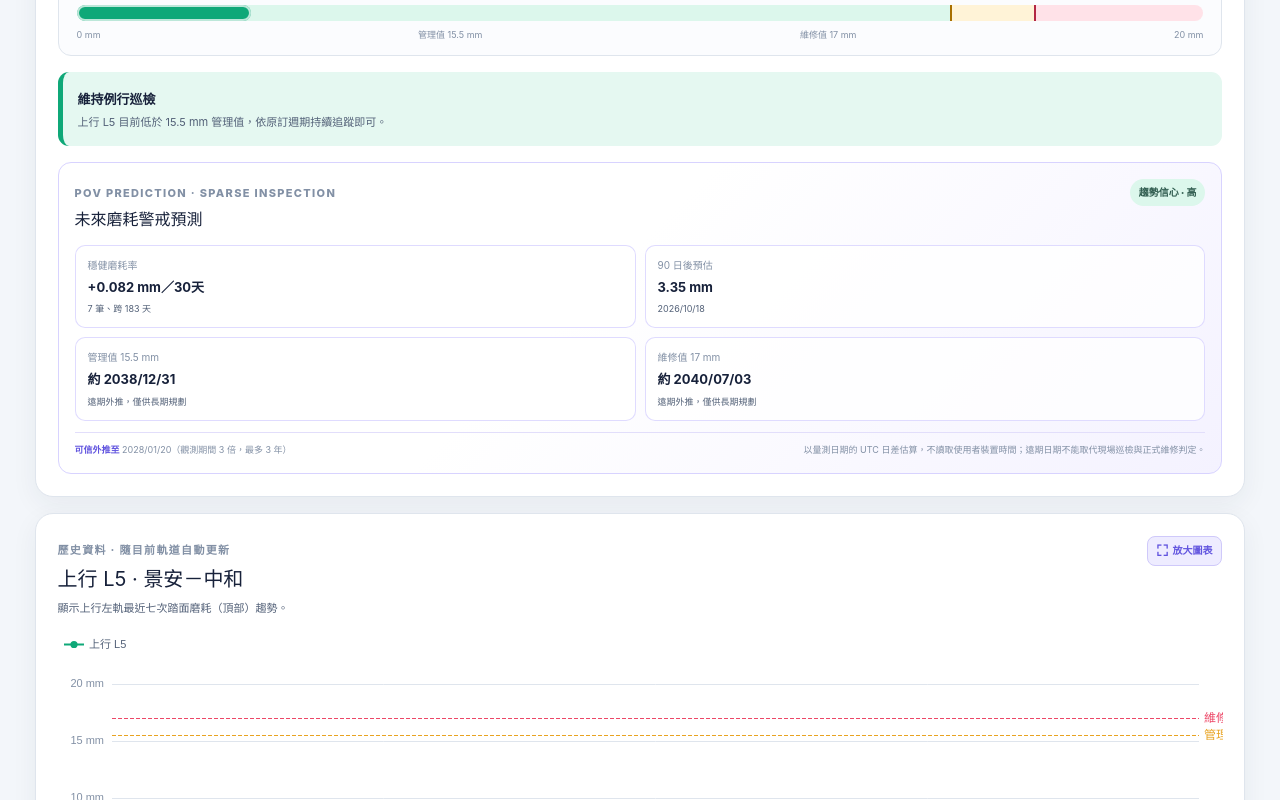
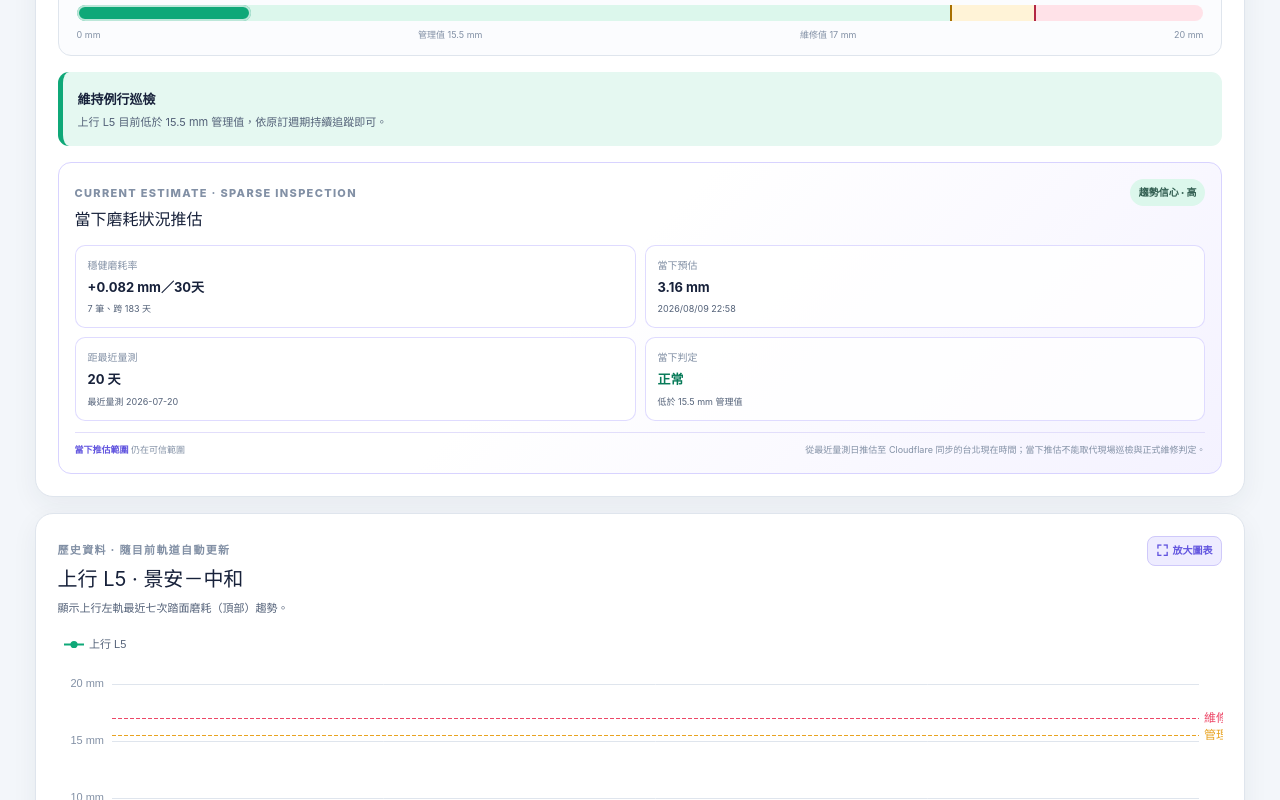
Before and after one commit to forever01260407/MRT, a Next.js app: page /wear in a window 1280 px wide. Shown: the part 1472-2272 px from the top of the page. Built offline with nearby package versions, Linux system fonts and the light colour scheme.

Commit message:
Show current Taipei wear estimate

```diff
--- a/app/globals.css
+++ b/app/globals.css
@@ -1411,6 +1411,9 @@ button:focus-visible {
 .wear-prediction-grid > div { min-width: 0; padding: 12px; display: grid; gap: 5px; border: 1px solid rgba(216, 211, 255, .82); border-radius: 10px; background: rgba(255, 255, 255, .78); }
 .wear-prediction-grid span { color: var(--muted); font-size: 10px; }
 .wear-prediction-grid strong { color: var(--ink); font-size: 13px; overflow-wrap: anywhere; }
+.wear-prediction-current-status.normal { color: #087b59; }
+.wear-prediction-current-status.warning { color: #9c6400; }
+.wear-prediction-current-status.critical { color: #b32643; }
 .wear-prediction-grid small { color: var(--ink-soft); font-size: 9px; line-height: 1.45; }
 .wear-prediction-card > footer { margin-top: 11px; padding-top: 10px; display: flex; align-items: flex-start; justify-content: space-between; gap: 16px; border-top: 1px solid #e2defb; color: var(--muted); font-size: 9px; line-height: 1.55; }
 .wear-prediction-card > footer span { white-space: nowrap; }
--- a/app/lib/wearPrediction.ts
+++ b/app/lib/wearPrediction.ts
@@ -23,14 +23,18 @@ export type WearPrediction = {
   latestWear: number;
   ratePerDay: number;
   ratePer30Days: number;
-  projected90DayDate: string;
-  projected90DayWear: number;
   confidence: WearPredictionConfidence;
   resetDetected: boolean;
   reliableHorizonDays: number;
   reliableThroughDate: string;
   management: WearThresholdPrediction;
   maintenance: WearThresholdPrediction;
+};
+
+export type WearCurrentProjection = {
+  elapsedDays: number;
+  wear: number;
+  withinReliableHorizon: boolean;
 };
 
 type NormalizedSample = WearPredictionSample & { timestamp: number };
@@ -53,6 +57,29 @@ function formatDateOnly(timestamp: number) {
 
 function addDays(timestamp: number, days: number) {
   return timestamp + days * DAY_IN_MS;
+}
+
+/**
+ * Projects wear from the latest date-only inspection to an exact current
+ * instant. The latest inspection is anchored to local midnight in the chosen
+ * fixed-offset timezone; Taipei uses +480 minutes and has no daylight saving.
+ */
+export function projectWearAtTime(
+  prediction: WearPrediction,
+  currentEpochMs: number,
+  timezoneOffsetMinutes = 480,
+): WearCurrentProjection {
+  const latestCalendarDate = parseDateOnly(prediction.latestDate);
+  if (latestCalendarDate === null || !Number.isFinite(currentEpochMs)) {
+    throw new Error("A valid current timestamp is required.");
+  }
+  const latestLocalMidnightEpochMs = latestCalendarDate - timezoneOffsetMinutes * 60_000;
+  const elapsedDays = Math.max(0, (currentEpochMs - latestLocalMidnightEpochMs) / DAY_IN_MS);
+  return {
+    elapsedDays,
+    wear: prediction.latestWear + prediction.ratePerDay * elapsedDays,
+    withinReliableHorizon: elapsedDays <= prediction.reliableHorizonDays,
+  };
 }
 
 function median(values: number[]) {
@@ -132,8 +159,6 @@ export function predictWearTrend(
         ? "medium"
         : "low";
   const reliableHorizonDays = Math.min(1_095, Math.max(180, Math.round(observationSpanDays * 3)));
-  const projected90DayDate = formatDateOnly(addDays(latest.timestamp, 90));
-
   return {
     method: "theil-sen-daily",
     sampleCount: usable.length,
@@ -142,8 +167,6 @@ export function predictWearTrend(
     latestWear: latest.wear,
     ratePerDay,
     ratePer30Days: ratePerDay * 30,
-    projected90DayDate,
-    projected90DayWear: latest.wear + ratePerDay * 90,
     confidence,
     resetDetected: resetIndex > 0,
     reliableHorizonDays,
--- a/app/wear/page.tsx
+++ b/app/wear/page.tsx
@@ -2,8 +2,8 @@
 
 import { useEffect, useMemo, useRef, useState } from "react";
 import type { CSSProperties, PointerEvent as ReactPointerEvent, WheelEvent as ReactWheelEvent } from "react";
-import { predictWearTrend } from "../lib/wearPrediction";
-import type { WearPredictionConfidence, WearThresholdPrediction } from "../lib/wearPrediction";
+import { predictWearTrend, projectWearAtTime } from "../lib/wearPrediction";
+import type { WearPredictionConfidence } from "../lib/wearPrediction";
 
 type RailStatus = "normal" | "warning" | "critical";
 type RailSide = "left" | "right";
@@ -11,6 +11,7 @@ type Direction = "up" | "down";
 type DirectionFilter = "all" | Direction;
 export type WearMode = "tread" | "side";
 type LabelSide = "right" | "top" | "bottom" | "upper-left" | "upper-right" | "lower-left" | "lower-right";
+type ClockSyncState = "syncing" | "cloudflare" | "fallback";
 
 type Station = { id: string; name: string };
 type WearHistoryPoint = {
@@ -153,21 +154,18 @@ const predictionConfidenceText: Record<WearPredictionConfidence, string> = {
   medium: "中",
   high: "高",
 };
+const taipeiDateTimeFormatter = new Intl.DateTimeFormat("zh-TW", {
+  timeZone: "Asia/Taipei",
+  year: "numeric",
+  month: "2-digit",
+  day: "2-digit",
+  hour: "2-digit",
+  minute: "2-digit",
+  hourCycle: "h23",
+});
 
-function displayPredictionDate(date: string | null) {
-  return date?.replaceAll("-", "/") ?? "—";
-}
-
-function thresholdPredictionLabel(prediction: WearThresholdPrediction) {
-  if (prediction.state === "already-reached") return "最新量測已達";
-  if (prediction.state === "not-predictable") return "暫無上升趨勢";
-  return `約 ${displayPredictionDate(prediction.date)}`;
-}
-
-function thresholdPredictionHint(prediction: WearThresholdPrediction) {
-  if (prediction.state === "already-reached") return "應依現行規範處理";
-  if (prediction.state === "not-predictable") return "需等待更多有效量測";
-  return prediction.state === "within-horizon" ? "落在模型可信範圍" : "遠期外推，僅供長期規劃";
+function formatTaipeiDateTime(epochMs: number) {
+  return taipeiDateTimeFormatter.format(new Date(epochMs));
 }
 
 function wearStatus(wear: number, mode: WearMode): RailStatus {
@@ -367,6 +365,7 @@ export default function WearOverviewPage({ mode = "tread" }: { mode?: WearMode }
   const expandedMapRef = useRef<HTMLDivElement>(null);
   const workspaceRef = useRef<HTMLElement>(null);
   const dragRef = useRef({ pointerId: -1, startX: 0, startY: 0, originX: 0, originY: 0 });
+  const clockBaselineRef = useRef<{ serverEpochMs: number; performanceMs: number } | null>(null);
   const [mapSize, setMapSize] = useState({ width: 1200, height: 700 });
   const [expandedMapSize, setExpandedMapSize] = useState({ width: 1500, height: 760 });
   const [selectedDirection, setSelectedDirection] = useState<Direction>("up");
@@ -377,9 +376,53 @@ export default function WearOverviewPage({ mode = "tread" }: { mode?: WearMode }
   const [isChartExpanded, setIsChartExpanded] = useState(false);
   const [isDragging, setIsDragging] = useState(false);
   const [mapViewport, setMapViewport] = useState({ x: 0, y: 0, scale: 1 });
+  const [currentEpochMs, setCurrentEpochMs] = useState<number | null>(null);
+  const [clockSyncState, setClockSyncState] = useState<ClockSyncState>("syncing");
   const config = wearModeConfig[mode];
   const monitorPoints = mode === "side" ? [...sideUpMonitorPoints, ...sideDownMonitorPoints] : [...treadUpMonitorPoints, ...treadDownMonitorPoints];
   const getWearStatus = (wear: number) => wearStatus(wear, mode);
+
+  useEffect(() => {
+    let disposed = false;
+    const updateClock = () => {
+      const baseline = clockBaselineRef.current;
+      if (!disposed && baseline) setCurrentEpochMs(baseline.serverEpochMs + performance.now() - baseline.performanceMs);
+    };
+    const synchronizeClock = async () => {
+      const requestStartedAt = performance.now();
+      try {
+        const response = await fetch("/api/time", { cache: "no-store" });
+        if (!response.ok) throw new Error("time sync failed");
+        const payload = await response.json() as { now?: string };
+        const serverEpochMs = Date.parse(payload.now ?? "");
+        if (!Number.isFinite(serverEpochMs)) throw new Error("invalid server time");
+        const receivedAt = performance.now();
+        clockBaselineRef.current = {
+          serverEpochMs: serverEpochMs + (receivedAt - requestStartedAt) / 2,
+          performanceMs: receivedAt,
+        };
+        if (!disposed) setClockSyncState("cloudflare");
+      } catch {
+        const performanceMs = performance.now();
+        clockBaselineRef.current = { serverEpochMs: Date.now(), performanceMs };
+        if (!disposed) setClockSyncState("fallback");
+      }
+      updateClock();
+    };
+    const handleVisibilityChange = () => {
+      if (document.visibilityState === "visible") void synchronizeClock();
+    };
+    void synchronizeClock();
+    const tickTimer = window.setInterval(updateClock, 30_000);
+    const syncTimer = window.setInterval(() => void synchronizeClock(), 300_000);
+    document.addEventListener("visibilitychange", handleVisibilityChange);
+    return () => {
+      disposed = true;
+      window.clearInterval(tickTimer);
+      window.clearInterval(syncTimer);
+      document.removeEventListener("visibilitychange", handleVisibilityChange);
+    };
+  }, []);
 
   useEffect(() => {
     const element = mapRef.current;
@@ -430,6 +473,11 @@ export default function WearOverviewPage({ mode = "tread" }: { mode?: WearMode }
   const selectedDisplayCode = `${directionText[selectedPoint.direction]} ${selectedCode}`;
   const selectedStatus = getWearStatus(selectedReading.wear);
   const selectedPrediction = predictWearTrend(selectedReading.history, config.warning, config.critical);
+  const currentProjection = currentEpochMs === null ? null : projectWearAtTime(selectedPrediction, currentEpochMs);
+  const currentEstimatedWear = currentProjection?.wear ?? selectedReading.wear;
+  const currentEstimatedStatus = getWearStatus(currentEstimatedWear);
+  const currentTaipeiTime = currentEpochMs === null ? "時間同步中…" : formatTaipeiDateTime(currentEpochMs);
+  const clockSourceText = clockSyncState === "cloudflare" ? "Cloudflare 時間同步" : clockSyncState === "fallback" ? "裝置時間備援" : "正在向 Cloudflare 同步";
   const allRails = monitorPoints.flatMap((point) => [point.readings.left, point.readings.right]);
   const criticalCount = allRails.filter((reading) => getWearStatus(reading.wear) === "critical").length;
   const warningCount = allRails.filter((reading) => getWearStatus(reading.wear) === "warning").length;
@@ -632,7 +680,7 @@ export default function WearOverviewPage({ mode = "tread" }: { mode?: WearMode }
             <h2>{config.title}</h2>
             <p>保留上行15個監測點，新增下行16個監測點；每個監測點皆分成左軌與右軌。</p>
           </div>
-          <div className="updated-at wear-updated-at"><span>資料時間</span><strong>2026-07-24 16:30</strong><small>Asia/Taipei · 非即時監測</small></div>
+          <div className="updated-at wear-updated-at"><span>資料時間</span><strong>{currentTaipeiTime}</strong><small>Asia/Taipei · {clockSourceText}</small></div>
         </div>
 
         <section className="summary-grid wear-summary-grid" aria-label={`${config.title}摘要`}>
@@ -722,20 +770,20 @@ export default function WearOverviewPage({ mode = "tread" }: { mode?: WearMode }
             </aside>
 
             {mode === "tread" && (
-              <section className={`wear-prediction-card confidence-${selectedPrediction.confidence}`} aria-label={`${selectedDisplayCode}未來磨耗警戒預測`}>
+              <section className={`wear-prediction-card confidence-${selectedPrediction.confidence}`} aria-label={`${selectedDisplayCode}當下磨耗狀況推估`}>
                 <header>
-                  <div><span className="panel-kicker">POV PREDICTION · SPARSE INSPECTION</span><h4>未來磨耗警戒預測</h4></div>
+                  <div><span className="panel-kicker">CURRENT ESTIMATE · SPARSE INSPECTION</span><h4>當下磨耗狀況推估</h4></div>
                   <span className="wear-prediction-confidence">趨勢信心 · {predictionConfidenceText[selectedPrediction.confidence]}</span>
                 </header>
                 <div className="wear-prediction-grid">
                   <div><span>穩健磨耗率</span><strong>+{selectedPrediction.ratePer30Days.toFixed(3)} mm／30天</strong><small>{selectedPrediction.sampleCount} 筆、跨 {selectedPrediction.observationSpanDays} 天</small></div>
-                  <div><span>90 日後預估</span><strong>{selectedPrediction.projected90DayWear.toFixed(2)} mm</strong><small>{displayPredictionDate(selectedPrediction.projected90DayDate)}</small></div>
-                  <div><span>管理值 {config.warning} mm</span><strong>{thresholdPredictionLabel(selectedPrediction.management)}</strong><small>{thresholdPredictionHint(selectedPrediction.management)}</small></div>
-                  <div><span>維修值 {config.critical} mm</span><strong>{thresholdPredictionLabel(selectedPrediction.maintenance)}</strong><small>{thresholdPredictionHint(selectedPrediction.maintenance)}</small></div>
+                  <div><span>當下預估</span><strong>{currentProjection ? `${currentEstimatedWear.toFixed(2)} mm` : "同步中…"}</strong><small>{currentTaipeiTime}</small></div>
+                  <div><span>距最近量測</span><strong>{currentProjection ? `${Math.floor(currentProjection.elapsedDays)} 天` : "同步中…"}</strong><small>最近量測 {selectedPrediction.latestDate}</small></div>
+                  <div><span>當下判定</span><strong className={`wear-prediction-current-status ${currentEstimatedStatus}`}>{currentProjection ? statusText[currentEstimatedStatus] : "同步中…"}</strong><small>{currentProjection ? currentEstimatedStatus === "critical" ? `已達 ${config.critical} mm 維修值` : currentEstimatedStatus === "warning" ? `已達 ${config.warning} mm 管理值` : `低於 ${config.warning} mm 管理值` : "等待目前時間"}</small></div>
                 </div>
                 <footer>
-                  <span><strong>可信外推至</strong> {displayPredictionDate(selectedPrediction.reliableThroughDate)}（觀測期間 3 倍，最多 3 年）</span>
-                  <p>以量測日期的 UTC 日差估算，不讀取使用者裝置時間；遠期日期不能取代現場巡檢與正式維修判定。</p>
+                  <span><strong>當下推估範圍</strong> {currentProjection ? currentProjection.withinReliableHorizon ? "仍在可信範圍" : "已超出可信範圍" : "同步中…"}</span>
+                  <p>從最近量測日推估至 Cloudflare 同步的台北現在時間；當下推估不能取代現場巡檢與正式維修判定。</p>
                 </footer>
               </section>
             )}
```
Also changed, not shown: app/api/time/route.ts (added, +15 -0 lines), 2 other files (tests, documents, lock files or other folders).
